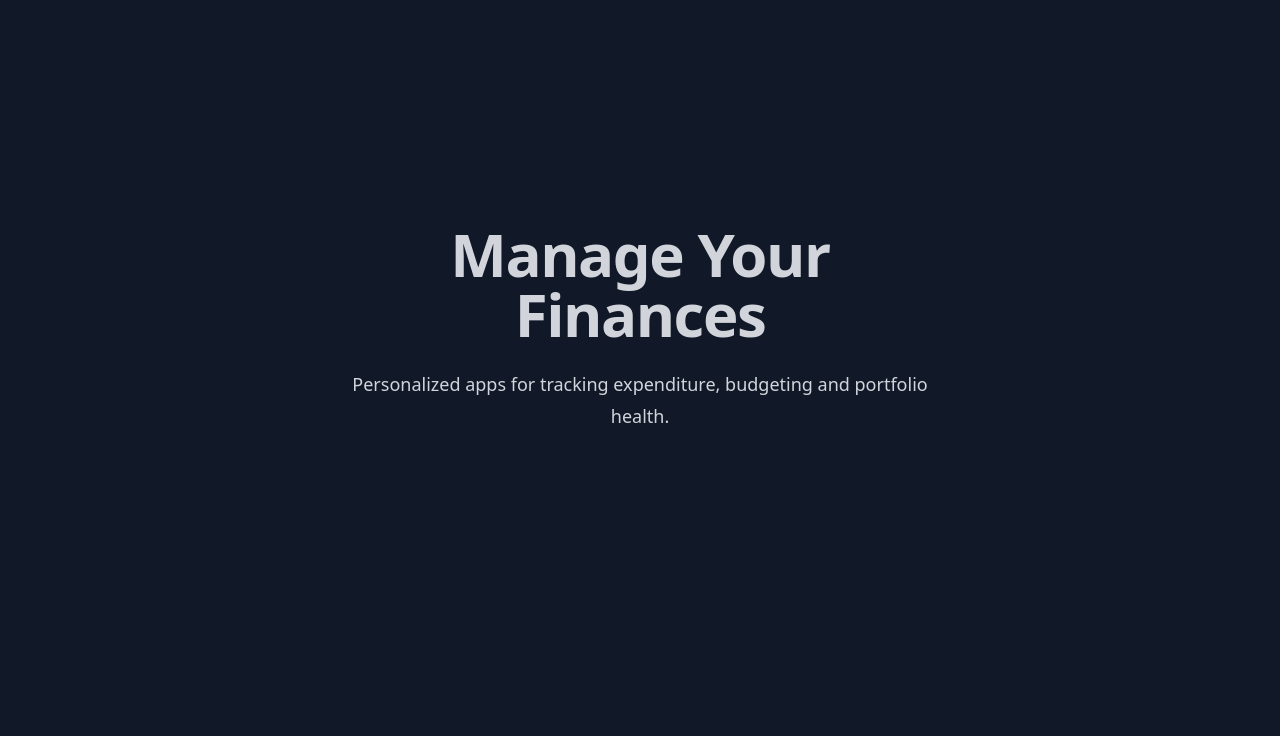
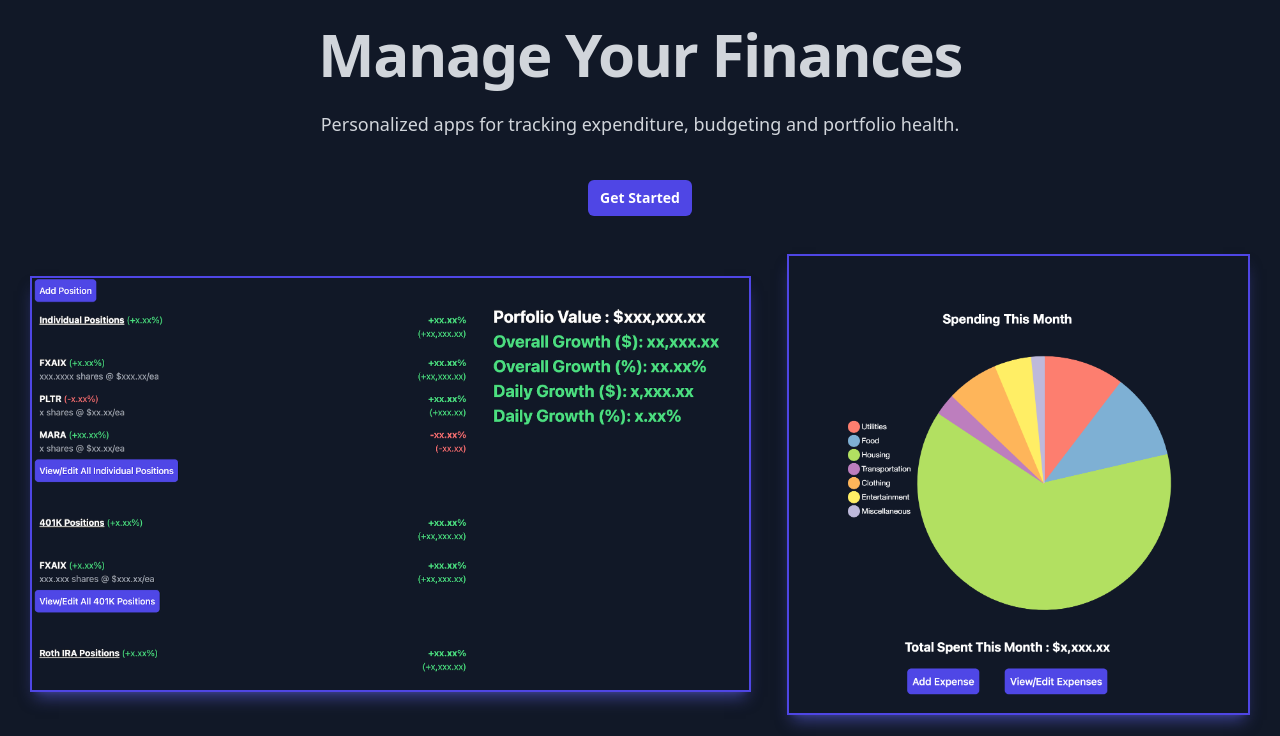
Before and after one commit to al-bose/FinanceTracker, a Django app: page / in a window 1280 px wide. Shown: the part 64-800 px from the top of the page. Run offline with Django 3.2, Linux system fonts and the light colour scheme.

Commit message:
add screenshots to home page

```diff
--- a/FinanceTracker/settings.py
+++ b/FinanceTracker/settings.py
@@ -143,9 +143,6 @@ USE_TZ = True
 # https://docs.djangoproject.com/en/3.0/howto/static-files/
 
 STATIC_URL = '/static/'
-STATICFILES_DIRS = [
-    BASE_DIR / "static"
-]
 
 
 LOGIN_REDIRECT_URL = "/"
--- a/home/templates/home/homepage.html
+++ b/home/templates/home/homepage.html
@@ -1,18 +1,36 @@
 {% extends "base.html" %}
+{% load static %}
 {% block content %}
+  {% if user.is_authenticated %}
     <div class="mx-auto max-w-2xl py-32 sm:py-48 lg:py-56 px-6 pt-14 lg:px-8">
-    <div class="">
-      <div class="">
       <div class="text-center">
-          {% if user.is_authenticated %}
         <h1 class="text-gray-300 text-4xl font-bold tracking-tight sm:text-6xl">Hello, </h1>
         <p class="text-gray-300 mt-6 text-lg leading-8">{{user.get_short_name}}</p>
+      </div>
+    </div>
   {% else %}
-          <h1 class="text-gray-300 text-4xl font-bold tracking-tight sm:text-6xl">Manage Your Finances</h1>
+  <div class="mx-auto max-w-7xl px-2 sm:px-6 lg:px-8 mt-6">
+    <div class="flex flex-col gap-10">
+      <div class="text-center">
+        <h1 class="text-gray-300 text-4xl font-bold tracking-tight sm:text-6xl justify-between">Manage Your Finances</h1>
         <p class="text-gray-300 mt-6 text-lg leading-8">Personalized apps for tracking expenditure, budgeting and portfolio health.</p>
-          {% endif %}
+
+      </div>
+    <div class="text-center">
+      <form method="get" action="{% url 'home:login' %}">
+        {% csrf_token %}
+        <button type="submit" class="rounded-md bg-indigo-600 px-3 py-1.5 px-1.5 text-sm font-semibold leading-6 text-white hover:bg-indigo-500 focus-visible:outline focus-visible:outline-2 focus-visible:outline-offset-2 focus-visible:outline-indigo-600">Get Started</button>
+      </form>
+    </div>
+      <div class="flex flex-col sm:flex-row gap-10 items-center">
+        <div>
+          <img class="ring-2 ring-indigo-600 shadow-lg shadow-indigo-500/50" src="{% static 'portfolio_sc_final.png' %}" alt="Your Company">
+        </div>
+        <div>
+          <img class="ring-2 ring-indigo-600 shadow-lg shadow-indigo-500/50" src="{% static 'budget_sc_final.png' %}" alt="Your Company">
         </div>
       </div>
     </div>
   </div>
+  {% endif %}
 {% endblock %}
--- a/static/output.css
+++ b/static/output.css
@@ -747,15 +747,6 @@ video {
   border-width: 0px;
 }
 
-.border-2 {
-  border-width: 2px;
-}
-
-.border-white {
-  --tw-border-opacity: 1;
-  border-color: rgb(255 255 255 / var(--tw-border-opacity));
-}
-
 .bg-gray-600 {
   --tw-bg-opacity: 1;
   background-color: rgb(75 85 99 / var(--tw-bg-opacity));
@@ -957,6 +948,28 @@ video {
   text-decoration-line: underline;
 }
 
+.shadow-lg {
+  --tw-shadow: 0 10px 15px -3px rgb(0 0 0 / 0.1), 0 4px 6px -4px rgb(0 0 0 / 0.1);
+  --tw-shadow-colored: 0 10px 15px -3px var(--tw-shadow-color), 0 4px 6px -4px var(--tw-shadow-color);
+  box-shadow: var(--tw-ring-offset-shadow, 0 0 #0000), var(--tw-ring-shadow, 0 0 #0000), var(--tw-shadow);
+}
+
+.shadow-indigo-500\/50 {
+  --tw-shadow-color: rgb(99 102 241 / 0.5);
+  --tw-shadow: var(--tw-shadow-colored);
+}
+
+.ring-2 {
+  --tw-ring-offset-shadow: var(--tw-ring-inset) 0 0 0 var(--tw-ring-offset-width) var(--tw-ring-offset-color);
+  --tw-ring-shadow: var(--tw-ring-inset) 0 0 0 calc(2px + var(--tw-ring-offset-width)) var(--tw-ring-color);
+  box-shadow: var(--tw-ring-offset-shadow), var(--tw-ring-shadow), var(--tw-shadow, 0 0 #0000);
+}
+
+.ring-indigo-600 {
+  --tw-ring-opacity: 1;
+  --tw-ring-color: rgb(79 70 229 / var(--tw-ring-opacity));
+}
+
 .placeholder\:text-gray-400::-moz-placeholder {
   --tw-text-opacity: 1;
   color: rgb(156 163 175 / var(--tw-text-opacity));
@@ -969,10 +982,6 @@ video {
 
 .hover\:cursor-pointer:hover {
   cursor: pointer;
-}
-
-.hover\:border-2:hover {
-  border-width: 2px;
 }
 
 .hover\:bg-gray-700:hover {
```
Also changed, not shown: static/budget_sc_final.png (added), static/portfolio_sc_final.png (added). Lines whose indentation alone changed are shown as unchanged.
